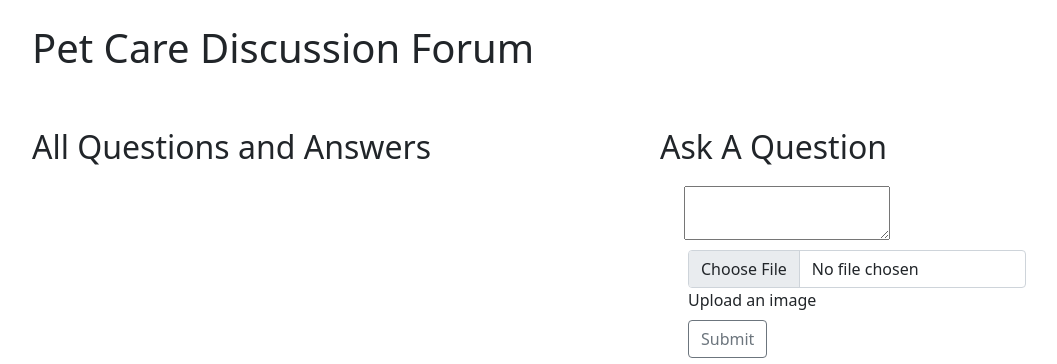
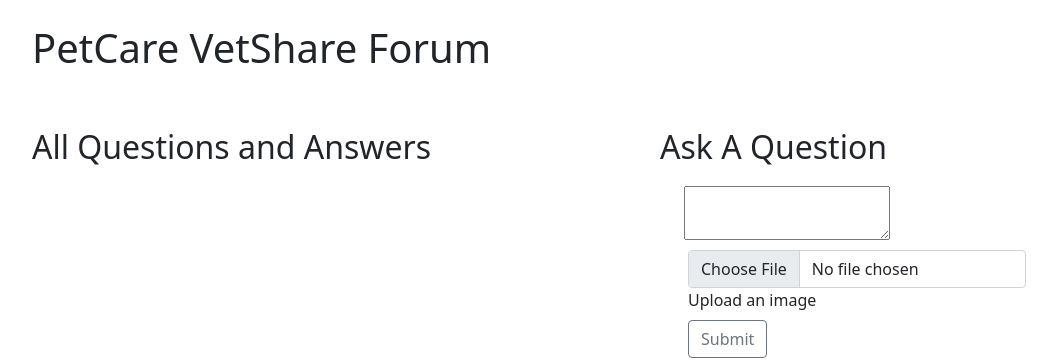
Before and after one commit to vyvanhuynh/petCare-vetShare, a Flask app: page /forum in a window 1280 px wide. Shown: the part 56-420 px from the top of the page, without its empty margins (4-1061 px from the left). Run offline with Flask 2, Linux system fonts and the light colour scheme; the visitor is signed in with stand-in values (Sample User, id 1); data comes from the database, SQL or seed files in the repository; data that the repository does not hold is empty.

Commit message:
changed title of forum

```diff
--- a/templates/forum.html
+++ b/templates/forum.html
@@ -1,5 +1,5 @@
 {% extends 'base.html' %}
-{% block title %}Pet Care Discussion Forum{% endblock %}
+{% block title %}PetCare VetShare Forum{% endblock %}
 
 {% block head %}
 <script
@@ -11,7 +11,7 @@
 
 {% block body %}
 <div class="row p-4">
-    <h1>Pet Care Discussion Forum</h1>
+    <h1>PetCare VetShare Forum</h1>
 </div>
 
 <div class="row">
--- a/templates/homepage.html
+++ b/templates/homepage.html
@@ -1,6 +1,6 @@
 {% extends 'base.html' %}
 
-{% block title %}Pet Care Discussion Home{% endblock %}
+{% block title %}PetCare VetShare Home{% endblock %}
 
 {% block nav %}{% endblock %}
 
```
Also changed, not shown: README.md.
